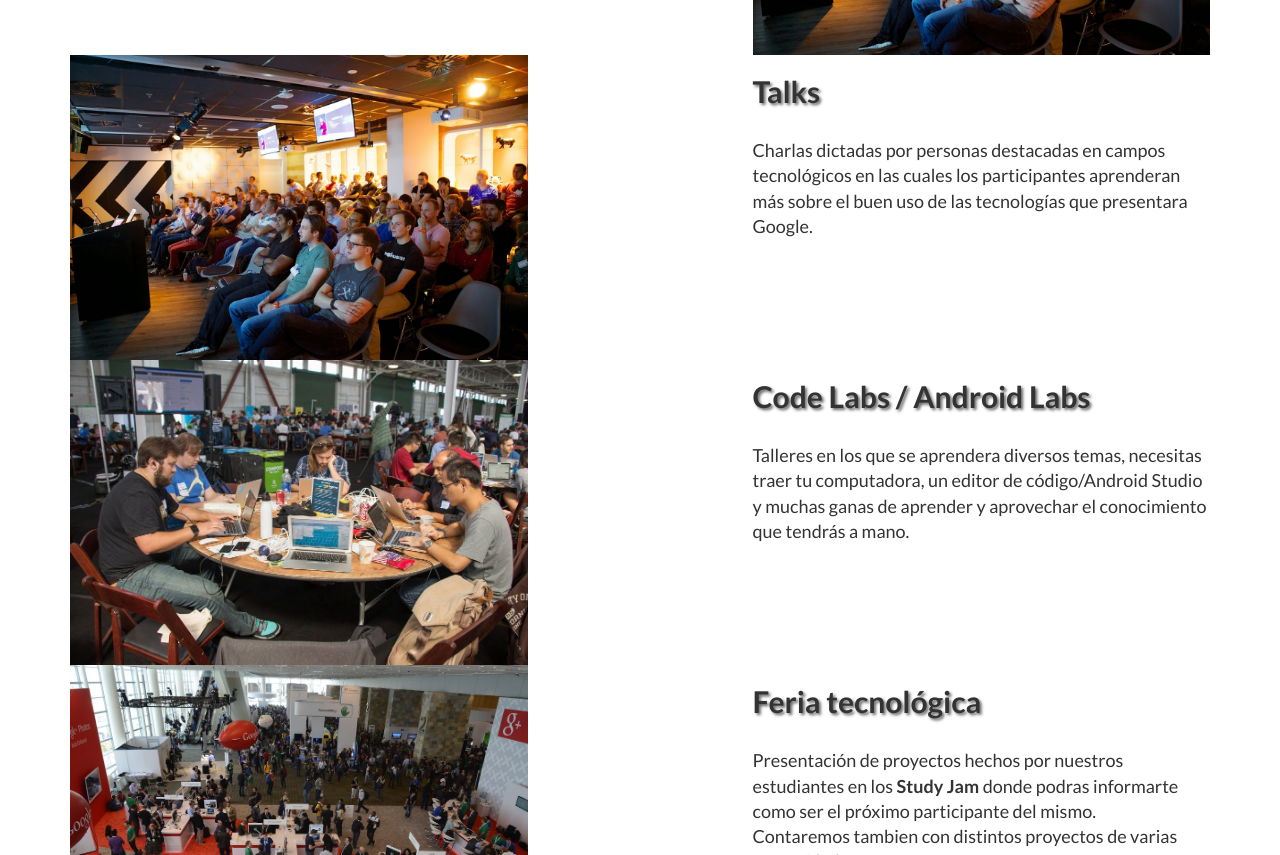
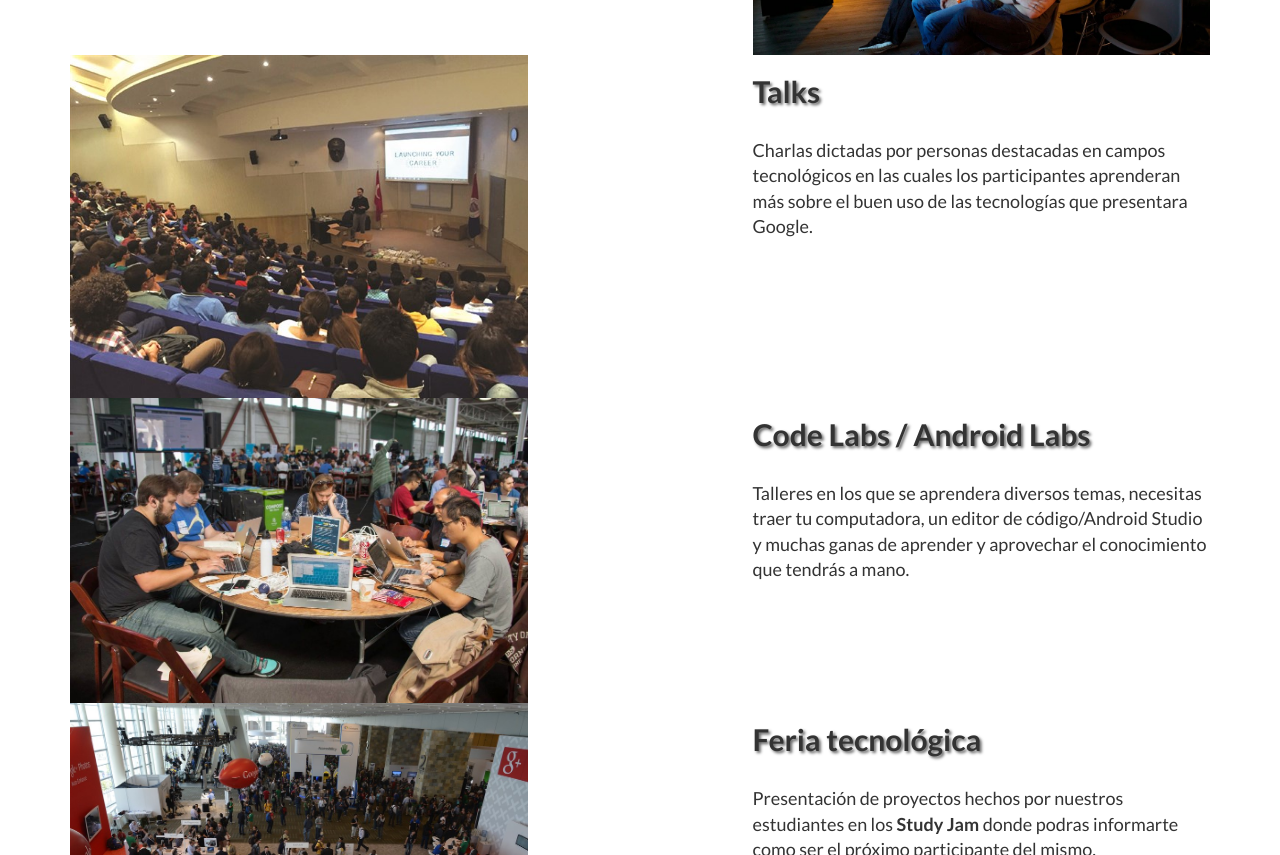
Before and after one commit to GDGAndroidBolivia/io17extended, a plain HTML site: page index.html in a window 1280 px wide. Shown: the part 1910-2765 px from the top of the page. Drawn offline with Linux system fonts and the light colour scheme.

Commit message:
Se cambio el formato de la imagen

```diff
--- a/index.html
+++ b/index.html
@@ -155,7 +155,7 @@
                     el buen uso de las tecnologías que presentara Google.</p>
                 </div>
                 <div class="col-lg-5 col-sm-pull-6  col-sm-6">
-                    <img class="img-responsive" src="img/g4.jpg" alt="">
+                    <img class="img-responsive" src="img/g5.png" alt="">
                 </div>
             </div>
             <div class="row">
```
Also changed, not shown: img/g5.png (renamed from img/g5.JPG).
